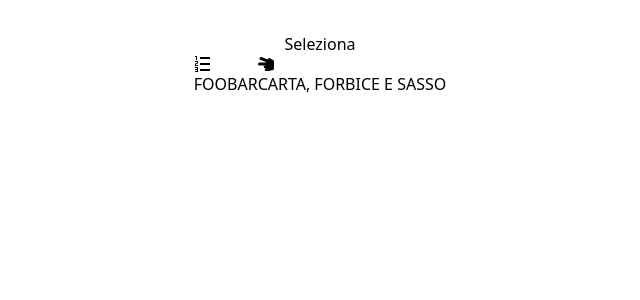
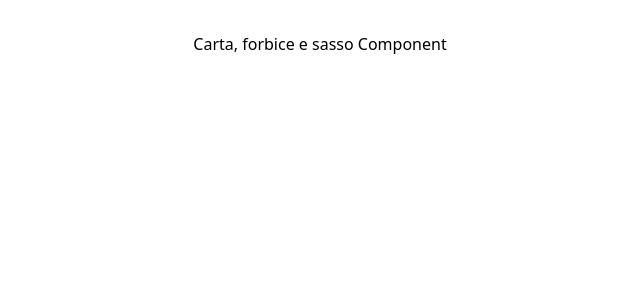
Before and after one commit to sebastianolicciardello/react-ts-test1, a React (Vite) app: page /carta-forbice-sasso in a window 1280 px wide. Shown: the top 300 px of the page, without its empty margins (320-960 px from the left). Built offline with nearby package versions, Linux system fonts and the light colour scheme.

Commit message:
adding router

```diff
--- a/package.json
+++ b/package.json
@@ -12,7 +12,8 @@
   "dependencies": {
     "react": "^18.2.0",
     "react-dom": "^18.2.0",
-    "react-icons": "^4.11.0"
+    "react-icons": "^4.11.0",
+    "react-router-dom": "^6.16.0"
   },
   "devDependencies": {
     "@types/react": "^18.2.15",
--- a/src/App.tsx
+++ b/src/App.tsx
@@ -1,14 +1,20 @@
 
 import './App.css'
 import Home from './Home'
+import Foobar from "./Foobar";
+import CartaForbiceSasso from "./CartaForbiceSasso";
+import { BrowserRouter as Router, Routes, Route } from 'react-router-dom'
 
 function App() {
-
   return (
-    <>
-      <Home />
-    </>
-  )
+    <Router>
+      <Routes>
+        <Route path="/" element={<Home />} />
+        <Route path="/foobar" element={<Foobar />} />
+        <Route path="/carta-forbice-sasso" element={<CartaForbiceSasso />} />
+      </Routes>
+    </Router>
+  );
 }
 
-export default App
+export default App;
--- /dev/null
+++ b/src/CartaForbiceSasso.tsx
@@ -0,0 +1,11 @@
+
+function CartaForbiceSasso() {
+  return (
+    <div>
+      <h2>Carta, forbice e sasso Component</h2>
+      {/* Add the content and functionality for the Carta, forbice e sasso component */}
+    </div>
+  );
+}
+
+export default CartaForbiceSasso;
--- /dev/null
+++ b/src/Foobar.tsx
@@ -0,0 +1,11 @@
+
+function Foobar() {
+  return (
+    <div>
+      <h2>Foobar Component</h2>
+      {/* Add the content and functionality for the Foobar component */}
+    </div>
+  );
+}
+
+export default Foobar;
--- a/src/Home.tsx
+++ b/src/Home.tsx
@@ -1,24 +1,27 @@
 import { ImListNumbered } from "react-icons/im";
 import { FaHandScissors } from "react-icons/fa";
+import { useNavigate } from "react-router-dom";
 
 function Home() {
-    const handleClick = (name: string) => {
-      console.log(`Hai cliccato su ${name}`);
-    };
+  const navigate = useNavigate();
+
+  const handleClick = (name: string) => {
+    navigate(`/${name}`);
+  };
 
     return (
       <div className="flex flex-col items-center justify-center h-screen">
         <h1 className="text-5xl mb-4">Seleziona</h1>
         <div className="flex">
           <button
-            onClick={() => handleClick("Foobar")}
+            onClick={() => handleClick("foobar")}
             className="flex flex-col items-center justify-center bg-gray-200 rounded-lg p-4 cursor-pointer transition duration-300 hover:border-gray-300 mr-4"
           >
             <ImListNumbered className="text-4xl mb-2" />
             <span className="text-gray-800 text-xl font-semibold">FOOBAR</span>
           </button>
           <button
-            onClick={() => handleClick("Carta, forbice e sasso")}
+            onClick={() => handleClick("carta-forbice-sasso")}
             className="flex flex-col items-center justify-center bg-gray-200 rounded-lg p-4 cursor-pointer transition duration-300 hover:border-gray-300"
           >
             <FaHandScissors className="text-4xl mb-2" />
```
Also changed, not shown: 1 other file (tests, documents, lock files or other folders).
